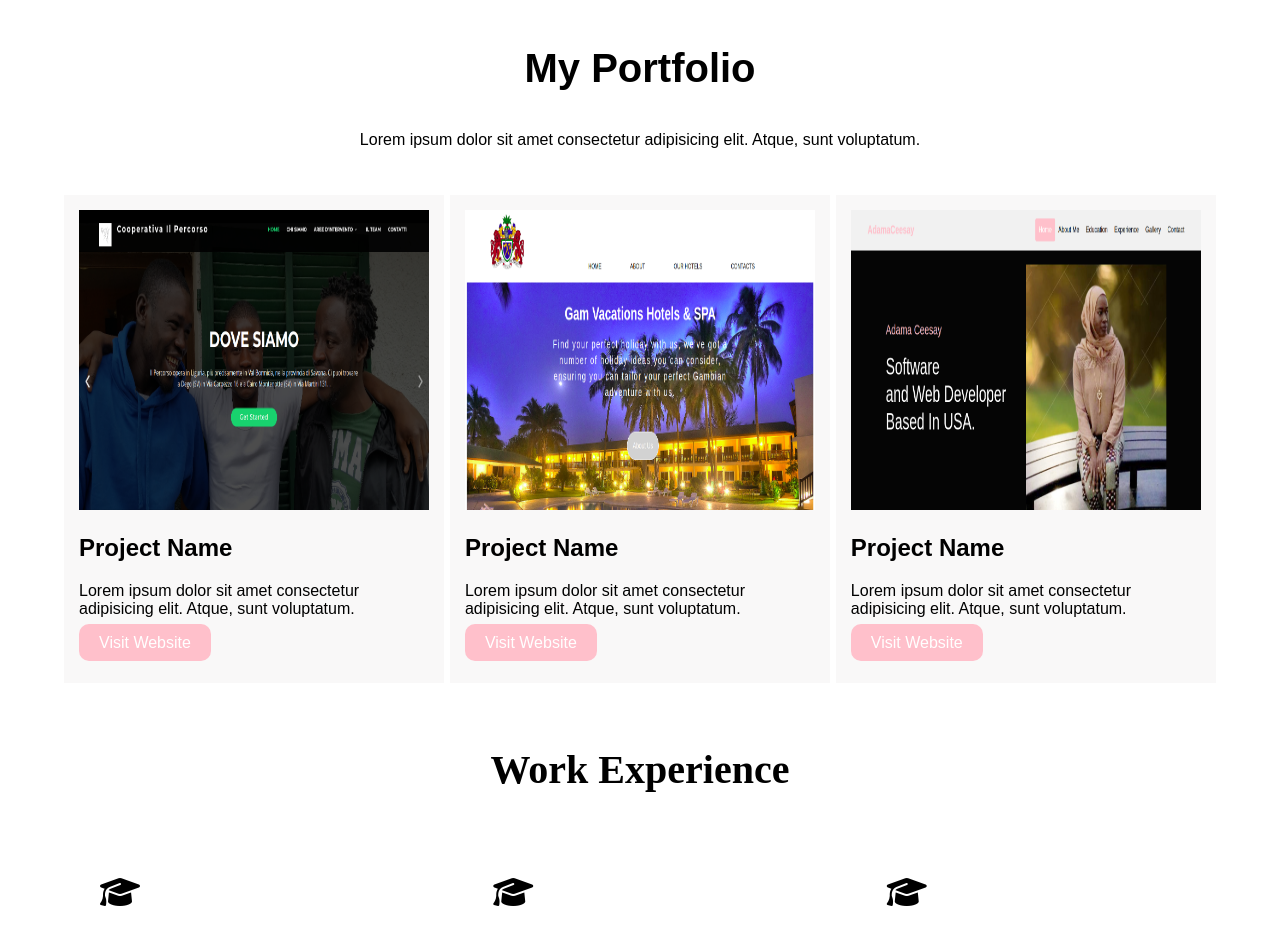
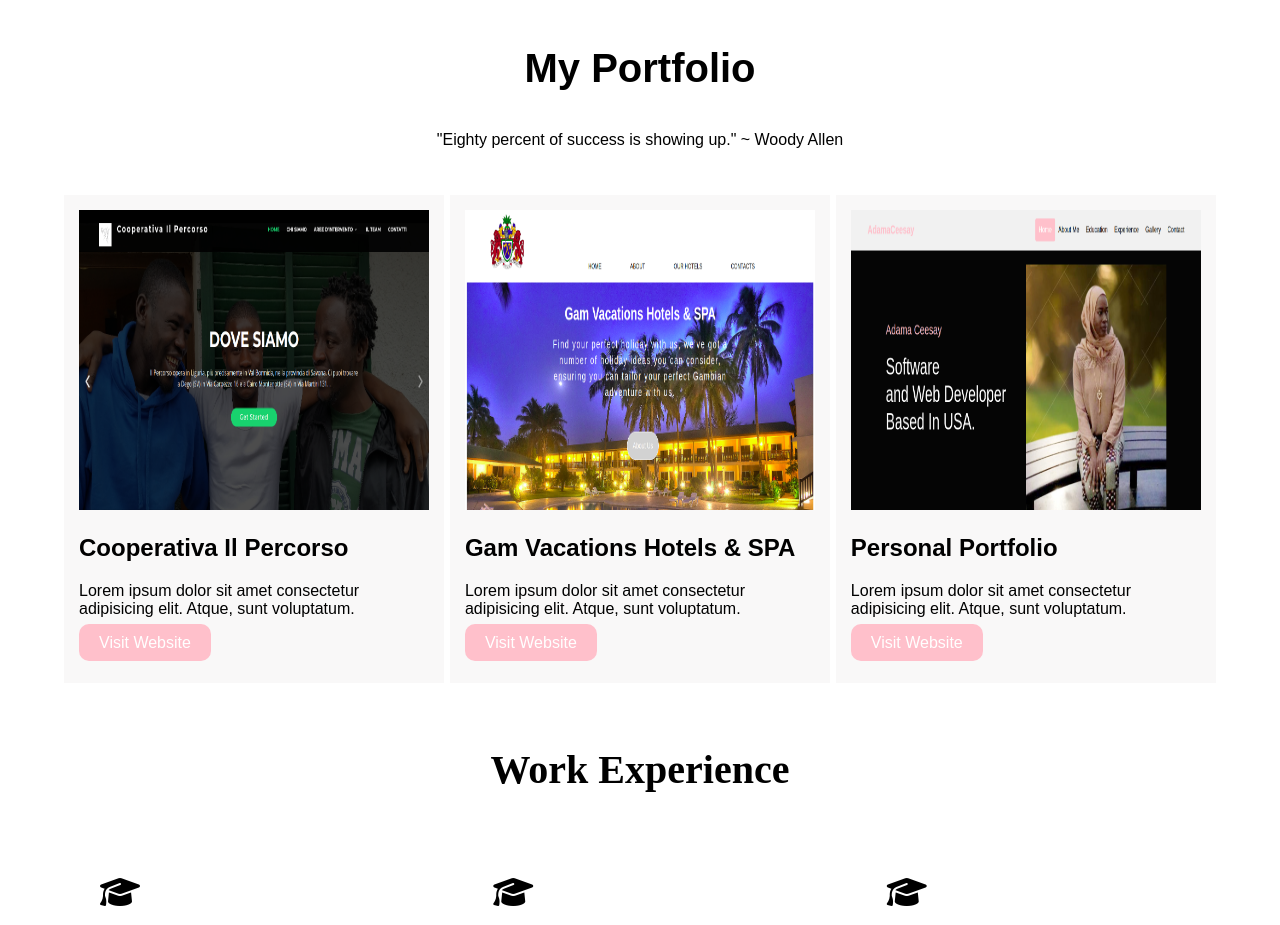
Before and after one commit to adugalgithub/personal-portfolio, a plain HTML site: page index.html in a window 1280 px wide. Shown: the part 2000-2925 px from the top of the page. Drawn offline with Linux system fonts and the light colour scheme.

Commit message:
Add some edition on sample projects on my portfolio website

```diff
--- a/index.html
+++ b/index.html
@@ -136,13 +136,13 @@
 
         <h3>My Portfolio</h3>
         <p id="desc">
-          Lorem ipsum dolor sit amet consectetur adipisicing elit. Atque, sunt voluptatum.
+          "Eighty percent of success is showing up." ~ Woody Allen
         </p>
         <div class="portfolio_container">
 
           <div class="portfolio_item">
             <img src="images/coperativa.png" alt="">
-            <h2>Project Name</h2>
+            <h2>Cooperativa Il Percorso</h2>
             <p>
               Lorem ipsum dolor sit amet consectetur adipisicing elit. Atque, sunt voluptatum.
             </p>
@@ -151,20 +151,20 @@
 
           <div class="portfolio_item">
             <img src="images/codeLouisville.png" alt="">
-            <h2>Project Name</h2>
+            <h2>Gam Vacations Hotels & SPA</h2>
             <p>
               Lorem ipsum dolor sit amet consectetur adipisicing elit. Atque, sunt voluptatum.
             </p>
-            <p><a href="#siteLink">Visit Website</a></p>
+            <p><a href="https://adugalgithub.github.io/gam_vacation/">Visit Website</a></p>
           </div>
 
           <div class="portfolio_item">
             <img src="images/portfolio_site.png" alt="">
-            <h2>Project Name</h2>
+            <h2>Personal Portfolio</h2>
             <p>
               Lorem ipsum dolor sit amet consectetur adipisicing elit. Atque, sunt voluptatum.
             </p>
-            <p><a href="#siteLink">Visit Website</a></p>
+            <p><a href="#https://adugalgithub.github.io/personal-portfolio/">Visit Website</a></p>
           </div>
         </div>
       </section>
```
